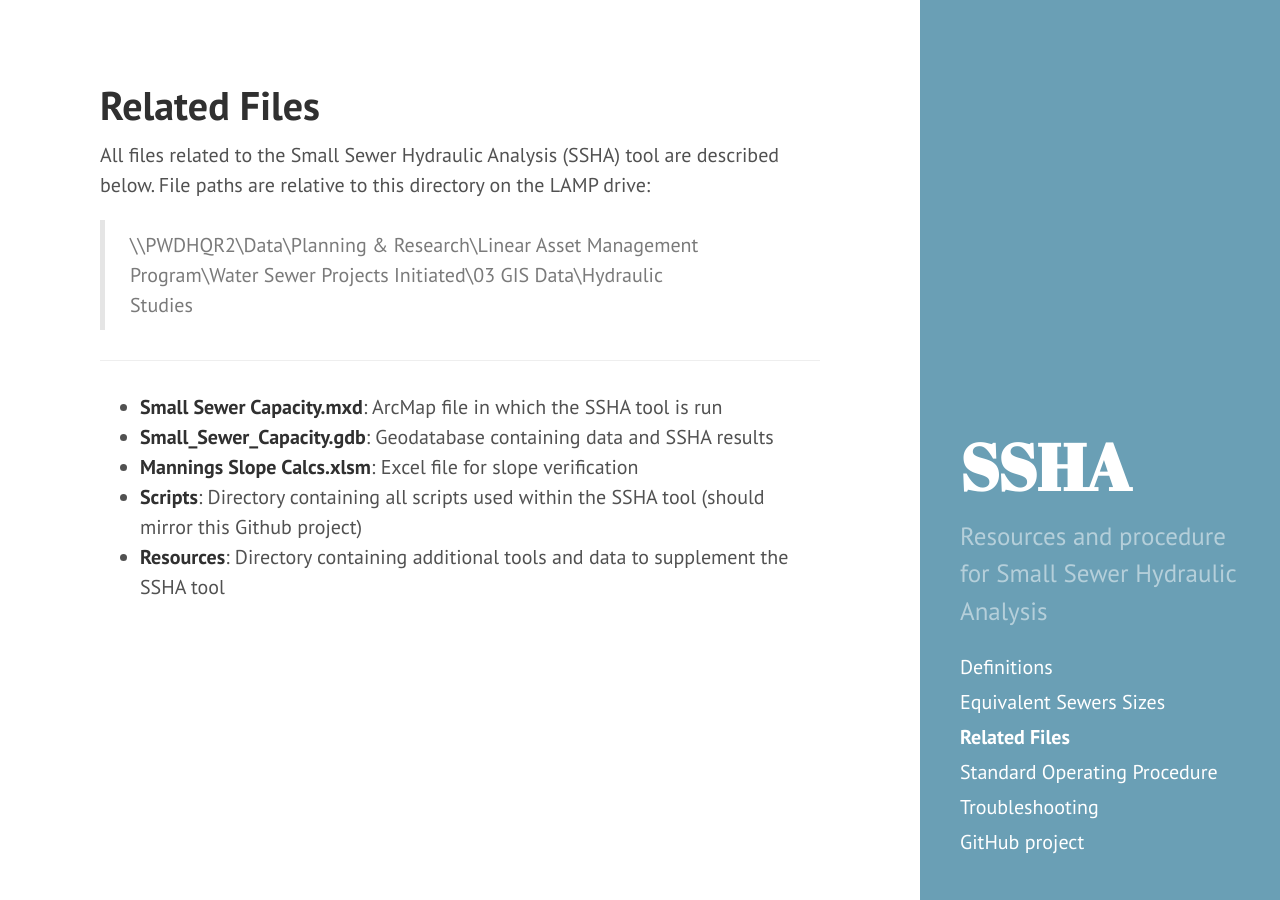
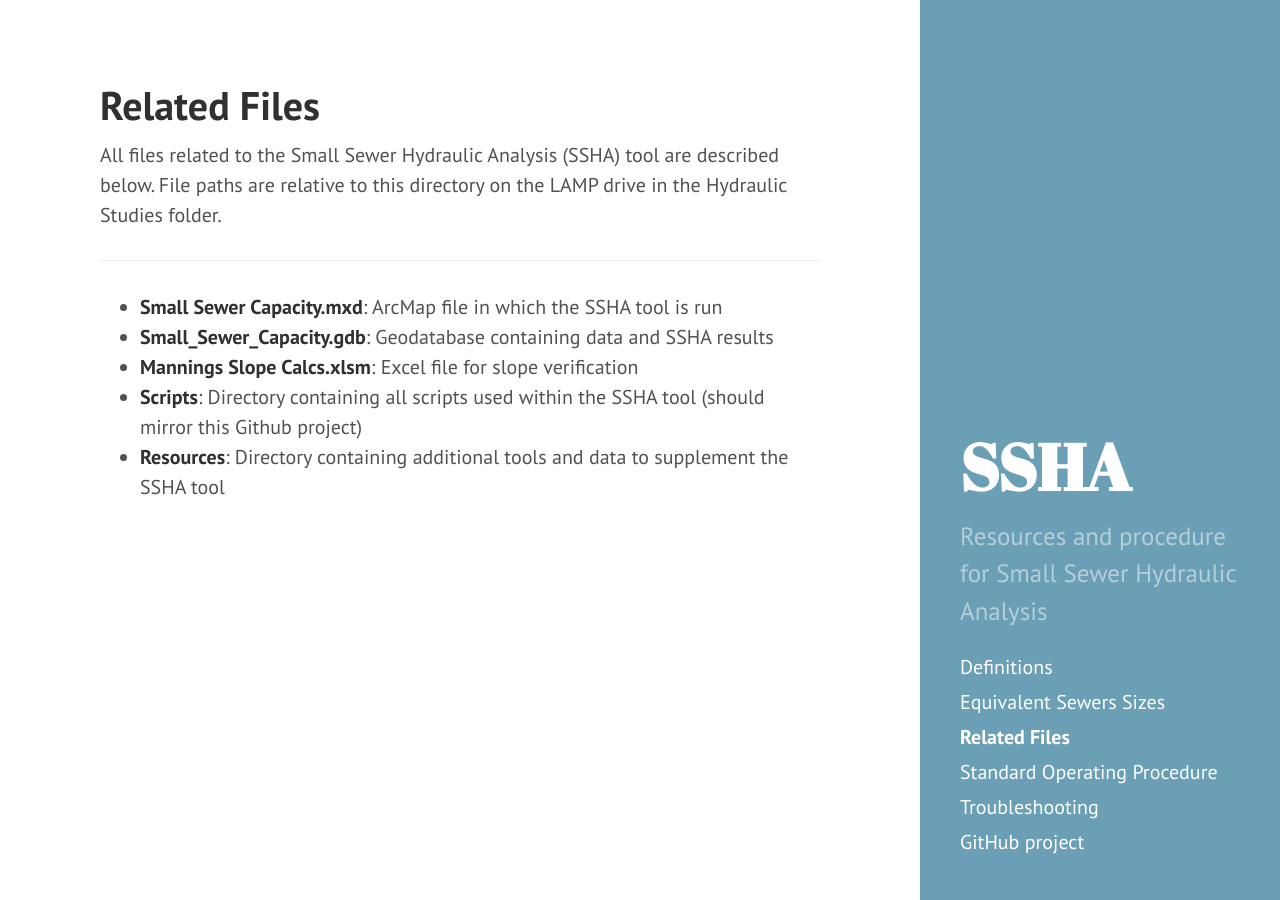
Before and after one commit to adams-cool-org/ssha3, a Jekyll site: the page built from docs/files.md, in a window 1280 px wide. Built offline with Jekyll 4.4.1, drawn with Linux system fonts in a browser that asks for light colours.

Commit message:
files.md
Remove directory reference.

```diff
--- a/docs/files.md
+++ b/docs/files.md
@@ -4,11 +4,9 @@ title: Related Files
 ---
 
 
-All files related to the Small Sewer Hydraulic Analysis (SSHA) tool are described below. File paths are relative to this directory on the LAMP drive:
-> \\\PWDHQR2\Data\Planning &amp; Research\Linear Asset Management Program\Water Sewer Projects Initiated\03 GIS Data\Hydraulic Studies
+All files related to the Small Sewer Hydraulic Analysis (SSHA) tool are described below. File paths are relative to this directory on the LAMP drive in the Hydraulic Studies folder.
 
 <hr>
-
 
 * **Small Sewer Capacity.mxd**: ArcMap file in which the SSHA tool is run
 * **Small_Sewer_Capacity.gdb**: Geodatabase containing data and SSHA results
```
